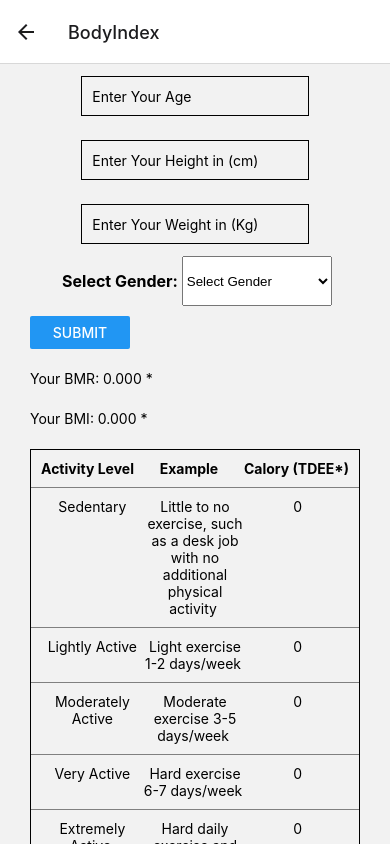
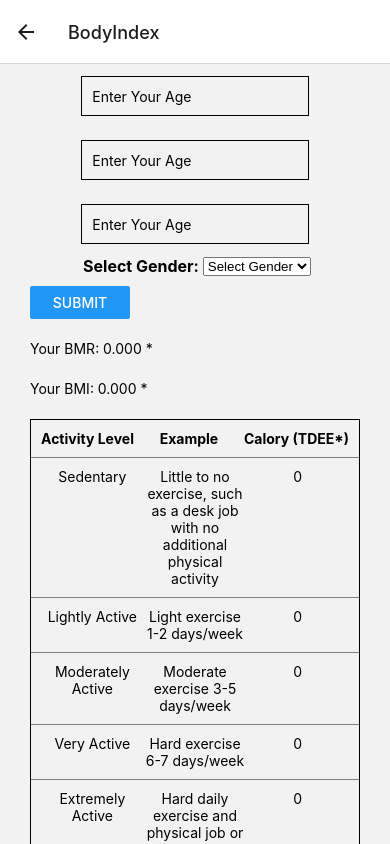
Before and after one commit to FengyanTina/NutritionCaculator, a React Native app: screen /BodyIndex in a window 390 px wide. Built offline with nearby package versions, Linux system fonts and the light colour scheme.

Commit message:
change form to hook form add controller to User properties input

```diff
--- a/components/CalculationContext.tsx
+++ b/components/CalculationContext.tsx
@@ -1,11 +1,12 @@
 import React, { useCallback, useMemo } from "react";
 import { createContext, useState, useContext } from "react";
-export interface ActivityLevelData{
-    Level: string;
-    Description: string;
-    Factor: number;
-    Calory:number;
-};
+import { ActivityLevelData, initialActivityLevelData } from "../models/ActivityLevelData";
+// export interface ActivityLevelData{
+//     Level: string;
+//     Description: string;
+//     Factor: number;
+//     Calory:number;
+// };
 interface CalculationContextProps {
   activityLevelData: {
     Level: string;
@@ -31,40 +32,40 @@ interface CalculationContextProps {
   calculateBMR: () => void;
 
 }
-const initialActivityLevelData:ActivityLevelData[] = [
-  {
-    Level: "Sedentary",
-    Description:
-      "Little to no exercise, such as a desk job with no additional physical activity ",
-    Factor: 1.2,
-    Calory:0,
-  },
-  {
-    Level: "Lightly Active",
-    Description: "Light exercise 1-2 days/week ",
-    Factor: 1.375,
-    Calory:0,
-  },
-  {
-    Level: "Moderately Active",
-    Description: "Moderate exercise 3-5 days/week ",
-    Factor: 1.55,
-    Calory:0,
-  },
-  {
-    Level: "Very Active",
-    Description: "Hard exercise 6-7 days/week ",
-    Factor: 1.725,
-    Calory:0,
-  },
-  {
-    Level: "Extremely Active ",
-    Description:
-      "Hard daily exercise and physical job or two times a day training ",
-    Factor: 1.9,
-    Calory:0,
-  },
-];
+// const initialActivityLevelData:ActivityLevelData[] = [
+//   {
+//     Level: "Sedentary",
+//     Description:
+//       "Little to no exercise, such as a desk job with no additional physical activity ",
+//     Factor: 1.2,
+//     Calory:0,
+//   },
+//   {
+//     Level: "Lightly Active",
+//     Description: "Light exercise 1-2 days/week ",
+//     Factor: 1.375,
+//     Calory:0,
+//   },
+//   {
+//     Level: "Moderately Active",
+//     Description: "Moderate exercise 3-5 days/week ",
+//     Factor: 1.55,
+//     Calory:0,
+//   },
+//   {
+//     Level: "Very Active",
+//     Description: "Hard exercise 6-7 days/week ",
+//     Factor: 1.725,
+//     Calory:0,
+//   },
+//   {
+//     Level: "Extremely Active ",
+//     Description:
+//       "Hard daily exercise and physical job or two times a day training ",
+//     Factor: 1.9,
+//     Calory:0,
+//   },
+// ];
 
 export const CalculationContext = createContext<CalculationContextProps>({
   activityLevelData:initialActivityLevelData,
@@ -146,12 +147,11 @@ export const CalculationProvider = ({
 }
 
 const activityLevelData = useMemo(() => {
-    console.time("a")
+
     const updatedActivityLevelData = initialActivityLevelData.map((activity) => ({
         ...activity,
         Calory: bmrValue * activity.Factor,
       }));
-    console.timeEnd("a")
 
       return updatedActivityLevelData
   }, [bmrValue]);
--- a/components/InputForm.tsx
+++ b/components/InputForm.tsx
@@ -13,48 +13,123 @@ import { RootStackParamList } from "../App";
 import { NativeStackScreenProps } from "@react-navigation/native-stack";
 import React, { useContext, useState } from "react";
 import { Picker } from "@react-native-picker/picker";
-import {
-  useCalculationContext,
-} from "./CalculationContext";
+import { useCalculationContext } from "./CalculationContext";
+import { User } from "../models/UserInfor";
 
+import { Controller, SubmitHandler, useForm } from "react-hook-form";
 interface InputFormProps {
   inputsToShow: string[];
+  onUserInput: (data: User) => void;
 }
-export default function InputForm({ inputsToShow }: InputFormProps) {
+export default function InputForm({
+  inputsToShow,
+  onUserInput,
+}: InputFormProps) {
   const {
-    age,
-    setAge,
-    weight,
-    setWeight,
-    height,
-    setHeight,
-    selectedGender,
-    setSelectedGender,
     selectedActivityLevel,
     setSelectedActivityLevel,
     selectedNutritionGoal,
     setSelectedNutritionGoal,
   } = useCalculationContext();
 
+  const {
+    control,
+    handleSubmit,
+    formState: { errors },
+  } = useForm<User>();
+
+  const onSubmit = (data: User) => {
+    // Call the callback function to handle user input
+    onUserInput(data);
+  };
+  // const {
+  //     register,
+  //     formState: { errors },
+  //     handleSubmit,
+  //   } = useForm<User>();
+  //   const onSubmit: SubmitHandler<User> = data => console.log(data);
+
+  //   const [age, setAge] = useState("");
+  //   const [height, setHeight] = useState("");
+  //   const [weight, setWeight] = useState("");
+  //   const [selectedGender, setSelectedGender] = useState("");
 
   return (
     <SafeAreaView>
-
       <TouchableWithoutFeedback
         onPress={() => {
           Keyboard.dismiss();
         }}
       >
-         {inputsToShow.includes('basic') &&
+        {inputsToShow.includes("basic") && (
           <View style={styles.inputContainer}>
+            <Controller
+              name="age"
+              control={control}
+              defaultValue=""
+              rules={{ required: "Age is required." }}
+              render={({ field }) => (
+                <>
                   <TextInput
                     style={styles.input}
+                    {...field}
+                    placeholder="Enter Your Age"
+                    keyboardType="numeric"
+                  />
+                  <Text style={styles.errorText}>{errors.age?.message}</Text>
+                </>
+              )}
+            />
+
+            <Controller
+              name="weight"
+              control={control}
+              defaultValue=""
+              rules={{ required: "weight is required." }}
+              render={({ field }) => (
+                <>
+                  <TextInput
+                    style={styles.input}
+                    {...field}
+                    placeholder="Enter Your Age"
+                    keyboardType="numeric"
+                  />
+                  <Text style={styles.errorText}>{errors.age?.message}</Text>
+                </>
+              )}
+            />
+            <Controller
+              name="height"
+              control={control}
+              defaultValue=""
+              rules={{ required: "height is required." }}
+              render={({ field }) => (
+                <>
+                  <TextInput
+                    style={styles.input}
+                    {...field}
+                    placeholder="Enter Your Age"
+                    keyboardType="numeric"
+                  />
+                  <Text style={styles.errorText}>{errors.age?.message}</Text>
+                </>
+              )}
+            />
+
+            {/* <TextInput
+            style={styles.input}
             value={age}
+            error={!!errors.age}
+
+            helperText={errors.age?.message}
+            margin="normal"
+            {...register("age", { required: "Title is required." })}
             onChangeText={(val) => setAge(val)}
             placeholder="Enter Your Age"
             keyboardType="numeric"
-          />
-          <TextInput
+         /> */}
+
+            {/* <TextInput
               style={styles.input}
               value={height}
               onChangeText={(val) => setHeight(val)}
@@ -67,25 +142,51 @@ export default function InputForm({ inputsToShow }: InputFormProps) {
               onChangeText={(val) => setWeight(val)}
               placeholder="Enter Your Weight in (Kg)"
               keyboardType="numeric"
+            /> */}
+          </View>
+        )}
+      </TouchableWithoutFeedback>
+      {inputsToShow.includes("selecteGender") && (
+        <View style={styles.pickerContainer}>
+          <Controller
+            name="selectedGender"
+            control={control}
+            defaultValue=""
+            rules={{ required: "Please select a gender." }} // Add a required rule
+            render={({ field }) => (
+              <>
+                <Text style={styles.text}> Select Gender: </Text>
+                <Picker
+                  selectedValue={field.value}
+                  onValueChange={(itemValue) => field.onChange(itemValue)}
+                >
+                  <Picker.Item label="Select Gender" value="" />
+                  <Picker.Item label="Female" value="female" />
+                  <Picker.Item label="Male" value="male" />
+                  <Picker.Item label="Other" value="other" />
+                </Picker>
+                <Text style={styles.errorText}>
+                  {errors.selectedGender?.message}
+                </Text>
+              </>
+            )}
           />
-        </View>
-  }
-      </TouchableWithoutFeedback>
-      {inputsToShow.includes('selecteGender') &&
-      <View style={styles.pickerContainer}>
-        <Text style={styles.text}> Select Gender: </Text>
+
+          {/* <Text style={styles.text}> Select Gender: </Text>
           <Picker
             selectedValue={selectedGender}
             style={{ height: 50, width: 150 }}
-          onValueChange={(itemValue, itemIndex) => setSelectedGender(itemValue)}
+            onValueChange={(itemValue, itemIndex) =>
+              setSelectedGender(itemValue)
+            }
           >
             <Picker.Item label="Select Gender" value="" />
             <Picker.Item label="female" value="female" />
             <Picker.Item label="male" value="male" />
-        </Picker>
+          </Picker> */}
         </View>
-  }
-   {inputsToShow.includes('selecteActivityLevel') &&
+      )}
+      {inputsToShow.includes("selecteActivityLevel") && (
         <View style={styles.pickerContainer}>
           <Text style={styles.text}> Activity Level: </Text>
           <Picker
@@ -118,8 +219,8 @@ export default function InputForm({ inputsToShow }: InputFormProps) {
             />
           </Picker>
         </View>
-  }
-   {inputsToShow.includes('selecteNutritionGoal') &&
+      )}
+      {inputsToShow.includes("selecteNutritionGoal") && (
         <View style={styles.pickerContainer}>
           <Text style={styles.text}> Nutrition Goal: </Text>
           <Picker
@@ -153,9 +254,8 @@ export default function InputForm({ inputsToShow }: InputFormProps) {
             />
           </Picker>
         </View>
-  }
-      <View>
-      </View>
+      )}
+      <View></View>
     </SafeAreaView>
   );
 }
@@ -188,4 +288,8 @@ const styles = StyleSheet.create({
     paddingTop: 40,
     alignItems: "center",
   },
+  errorText: {
+    color: "red",
+    fontSize: 14,
+  },
 });
--- /dev/null
+++ b/models/ActivityLevelData.ts
@@ -0,0 +1,43 @@
+// ActivityModel.ts
+
+export interface ActivityLevelData {
+    Level: string;
+    Description: string;
+    Factor: number;
+    Calory: number;
+  }
+
+  export const initialActivityLevelData: ActivityLevelData[] = [
+    {
+      Level: "Sedentary",
+      Description:
+        "Little to no exercise, such as a desk job with no additional physical activity",
+      Factor: 1.2,
+      Calory: 0,
+    },
+    {
+      Level: "Lightly Active",
+      Description: "Light exercise 1-2 days/week",
+      Factor: 1.375,
+      Calory: 0,
+    },
+    {
+      Level: "Moderately Active",
+      Description: "Moderate exercise 3-5 days/week",
+      Factor: 1.55,
+      Calory: 0,
+    },
+    {
+      Level: "Very Active",
+      Description: "Hard exercise 6-7 days/week",
+      Factor: 1.725,
+      Calory: 0,
+    },
+    {
+      Level: "Extremely Active",
+      Description:
+        "Hard daily exercise and physical job or two times a day training",
+      Factor: 1.9,
+      Calory: 0,
+    },
+  ];
--- /dev/null
+++ b/models/UserInfor.ts
@@ -0,0 +1,16 @@
+export interface User {
+    age: string;
+    height: string;
+    weight: string;
+   selectedGender: string;
+  }
+
+
+  export function defaultUser(): User {
+    return {
+      age: "",
+      height: "",
+      weight: "",
+      selectedGender: "",
+    };
+  }
--- a/package.json
+++ b/package.json
@@ -18,7 +18,8 @@
     "expo-image": "~1.3.3",
     "expo-status-bar": "~1.6.0",
     "react": "18.2.0",
-    "react-native": "0.72.4",
+    "react-hook-form": "^7.46.2",
+    "react-native": "0.72.5",
     "react-native-safe-area-context": "4.6.3",
     "react-native-screens": "~3.22.0",
     "react-native-table-component": "^1.2.2"
```
Also changed, not shown: 1 other file (tests, documents, lock files or other folders). Lines whose indentation alone changed are shown as unchanged.
